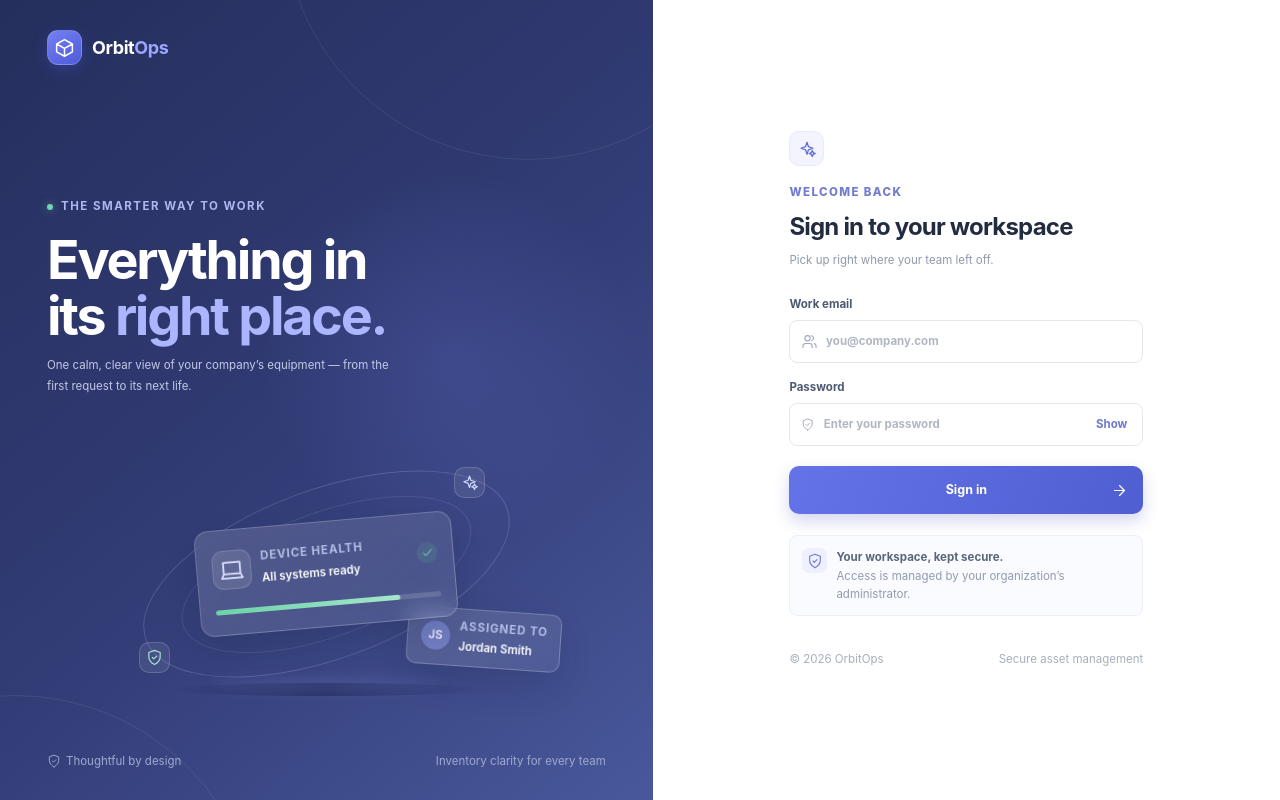
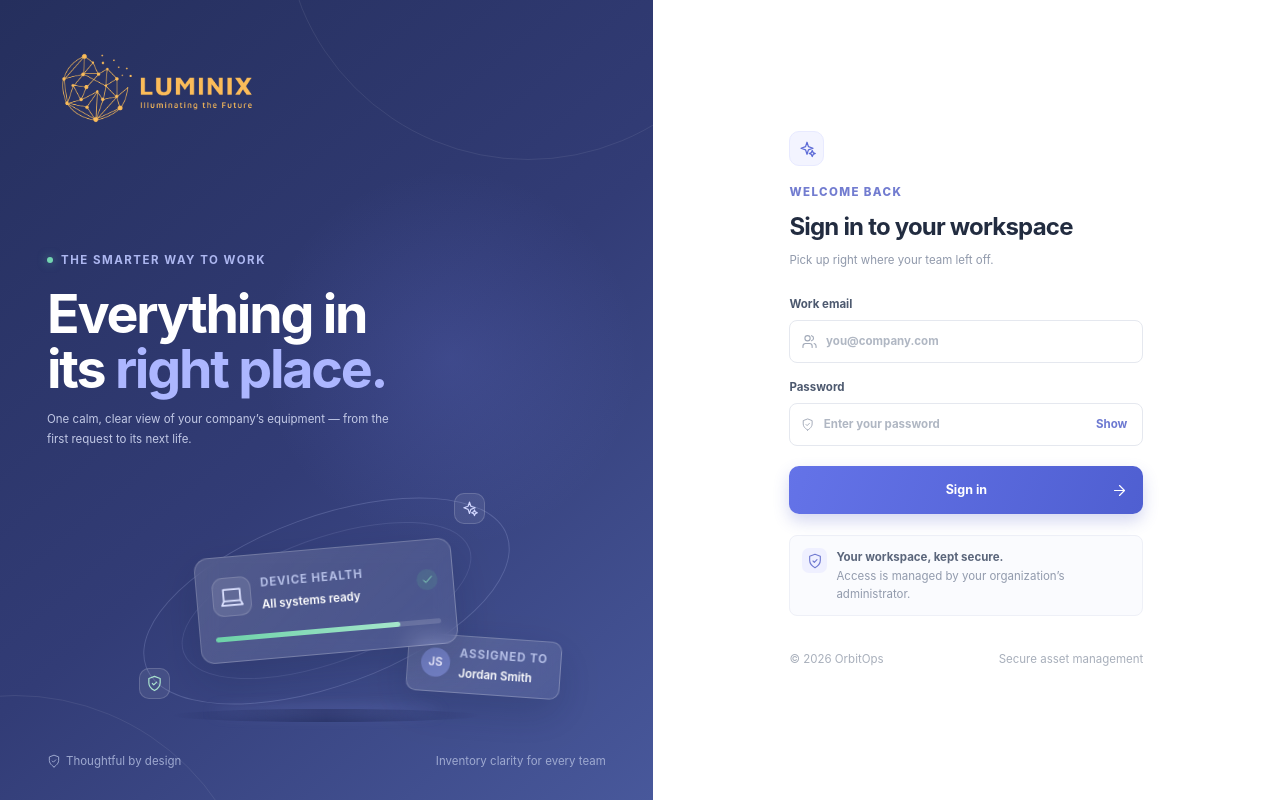
Before and after one commit to Rathana-SOKHA/it-asset-management-frontend, a React (Vite) app: page /login in a window 1280 px wide. Built offline with nearby package versions, Linux system fonts and the light colour scheme.

Commit message:
feat: update logo

```diff
--- a/src/App.css
+++ b/src/App.css
@@ -1,11 +1,11 @@
 .sr-only { position: absolute; width: 1px; height: 1px; padding: 0; margin: -1px; overflow: hidden; clip: rect(0, 0, 0, 0); white-space: nowrap; border: 0; }
 .app-shell { display: flex; min-height: 100vh; background: var(--canvas); }
-.sidebar { position: fixed; inset: 0 auto 0 0; z-index: 20; display: flex; width: 254px; flex-direction: column; padding: 25px 15px 14px; color: #e8ebfb; background: #171d36; }
-.brand-lockup { display: flex; align-items: center; gap: 11px; padding: 1px 10px 29px; }
-.brand-mark,.login-brand-mark { display: grid; width: 37px; height: 37px; place-items: center; color: #fff; border: 1px solid rgb(255 255 255 / 15%); border-radius: 12px; background: linear-gradient(145deg,#747ff1,#4f5cda); box-shadow: 0 5px 14px rgb(63 75 188 / 38%); }
-.brand-name { color: #fff; font-size: 19px; font-weight: 720; letter-spacing: -.5px; }
-.brand-name span,.login-brand > span:last-child span { color: #9da6ff; }
-.brand-caption { margin-top: 2px; color: #8891b3; font-size: 11.5px; font-weight: 750; letter-spacing: 1.4px; }
+.sidebar { position: fixed; inset: 0 auto 0 0; z-index: 20; display: flex; width: 254px; flex-direction: column; padding: 0 15px 14px; color: #e8ebfb; background: #171d36; }
+.brand-lockup { position: relative; display: flex; flex-direction: column; align-items: center; gap: 0; padding: 0 8px 26px; }
+.brand-lockup::before { position: absolute; top: 17px; left: 50%; width: 150px; height: 74px; border-radius: 50%; background: radial-gradient(ellipse,rgb(255 190 74 / 12%),transparent 70%); content: ""; transform: translateX(-50%); }
+.company-logo-sidebar { position: relative; display: block; width: 100%; max-width: 180px; height: auto; object-fit: contain; }
+.brand-caption { color: #aab1cf; font-size: 12px; font-weight: 600; letter-spacing: .3px; text-align: center; }
+.brand-lockup::after { width: 100%; max-width: 210px; height: 1px; margin-top: 17px; background: linear-gradient(90deg,transparent,#343a54 14%,#343a54 86%,transparent); content: ""; }
 .mobile-close,.mobile-menu { display: none !important; }
 .side-nav { flex: 1; overflow-y: auto; padding: 0 3px; scrollbar-width: none; -ms-overflow-style: none; }
 .side-nav::-webkit-scrollbar { display: none; }
@@ -403,7 +403,8 @@
 .login-showcase { position: relative; display: flex; min-height: 100vh; overflow: hidden; flex-direction: column; justify-content: space-between; padding: 30px 7.2%; color: #fff; background: linear-gradient(140deg,#252f5d 0%,#323c76 53%,#48589b 100%); }
 .login-showcase::before,.login-showcase::after { position: absolute; width: 490px; height: 490px; border: 1px solid rgb(255 255 255 / 8%); border-radius: 50%; content: ""; }.login-showcase::before { top: -330px; right: -120px; }.login-showcase::after { bottom: -385px; left: -230px; }
 .login-showcase-glow { position: absolute; top: 21%; right: 2%; width: 380px; height: 380px; border-radius: 50%; background: radial-gradient(circle,rgb(123 138 245 / 16%),transparent 70%); }
-.login-brand { position: relative; z-index: 2; display: flex; align-items: center; gap: 10px; color: #fff; font-size: 18px; font-weight: 720; letter-spacing: -.4px; }.login-brand-mark { width: 35px; height: 35px; border-radius: 11px; }
+.login-brand { position: relative; z-index: 2; display: flex; align-items: center; }
+.login-company-logo { display: block; width: 220px; max-width: 72%; height: auto; object-fit: contain; }
 .login-promise { position: relative; z-index: 2; align-self: flex-start; margin-top: 64px; }.login-kicker { display: flex; align-items: center; gap: 8px; color: #adb7f0; font-size: 11.5px; font-weight: 740; letter-spacing: 1.5px; }.login-kicker > span { width: 6px; height: 6px; border-radius: 50%; background: #73d5b1; box-shadow: 0 0 10px rgb(115 213 177 / 55%); }
 .login-promise h1 { margin: 17px 0 12px; color: #fff; font-size: clamp(38px,4.2vw,57px); font-weight: 670; letter-spacing: -2.2px; line-height: 1.03; }.login-promise h1 span { color: #acb6ff; }.login-promise p { max-width: 354px; margin: 0; color: #c2c9e6; font-size: 11.5px; line-height: 1.8; }
 .login-art { position: relative; z-index: 1; display: grid; width: 100%; max-width: 480px; height: 243px; align-self: center; place-items: center; margin: -13px 0 -12px; }.login-art-orbit { position: absolute; border: 1px solid rgb(199 207 255 / 20%); border-radius: 50%; transform: rotate(-20deg); }.orbit-outer { width: 385px; height: 170px; }.orbit-inner { width: 305px; height: 125px; border-color: rgb(199 207 255 / 12%); }
@@ -426,7 +427,7 @@
 }
 @media (max-width: 820px) {
   .sidebar { z-index: 40; width: 270px; transform: translateX(-105%); transition: transform .22s ease; }.sidebar-open { transform: translateX(0); }.sidebar-backdrop { position: fixed; inset: 0; z-index: 30; border: 0; background: rgb(18 24 42 / 40%); }
-  .mobile-menu { display: inline-grid !important; }.mobile-close { display: inline-grid !important; margin-left: auto; color: #9ea7c4; }.main-column { width: 100%; margin-left: 0; }.topbar { height: 60px; padding: 0 20px; }.breadcrumb { margin-right: auto; margin-left: 9px; }.topbar-actions { gap: 11px; }.page-main { padding: 27px 21px 34px; }.app-footer { padding: 14px 21px; }.dashboard-main-grid,.dashboard-lower-grid { grid-template-columns: 1fr 1fr; }.report-grid { grid-template-columns: 1fr 1fr; }
+  .mobile-menu { display: inline-grid !important; }.mobile-close { position: absolute; top: 2px; right: 2px; display: inline-grid !important; margin: 0; color: #9ea7c4; }.main-column { width: 100%; margin-left: 0; }.topbar { height: 60px; padding: 0 20px; }.breadcrumb { margin-right: auto; margin-left: 9px; }.topbar-actions { gap: 11px; }.page-main { padding: 27px 21px 34px; }.app-footer { padding: 14px 21px; }.dashboard-main-grid,.dashboard-lower-grid { grid-template-columns: 1fr 1fr; }.report-grid { grid-template-columns: 1fr 1fr; }
 }
 @media (max-width: 620px) {
   .topbar { padding: 0 13px; }.breadcrumb { font-size: 11.5px; }.breadcrumb strong { max-width: 145px; overflow: hidden; font-size: 11.5px; text-overflow: ellipsis; white-space: nowrap; }.global-search { display: none; }.topbar-greeting,.topbar-divider { display: none; }.topbar-actions { gap: 7px; }
@@ -442,5 +443,5 @@
   .report-hero { min-height: 225px; padding: 22px 19px; }.report-hero h2 { font-size: 22px; }.report-hero p { max-width: 235px; font-size: 11.5px; }.report-hero-art { position: absolute; right: -58px; bottom: -8px; width: 205px; height: 142px; opacity: .6; }.report-art-card { width: 129px; padding: 10px; }.report-art-card > strong { font-size: 20px; }.report-metrics { gap: 8px; }.report-metrics article { padding: 10px 8px; grid-template-columns: 28px 1fr; column-gap: 6px; }.report-metric-icon { width: 27px; height: 27px; }.report-metrics article > strong { font-size: 14px; }.report-metrics small { font-size: 11.5px; }.report-grid { grid-template-columns: 1fr; gap: 9px; }.report-wide-card { grid-column: auto; }.report-card { padding: 15px; }.report-attention-grid { grid-template-columns: 1fr; }.report-status-row { grid-template-columns: 90px 1fr 22px; }.report-category-row { grid-template-columns: 8px minmax(55px,1fr) 20px .8fr; font-size: 11.5px; }
   .my-asset-grid { grid-template-columns: 1fr; }.my-assets-help { flex-wrap: wrap; }.my-assets-help > a { width: 100%; margin-left: 40px; }
   .modal-backdrop { align-items: end; padding: 9px; }.modal-panel { max-height: 92vh; border-radius: 13px 13px 9px 9px; }.modal-heading { padding: 16px; }.modal-form { padding: 15px 16px 17px; }.form-grid { grid-template-columns: 1fr; gap: 11px; }.detail-grid { grid-template-columns: repeat(2,minmax(0,1fr)); }.asset-detail { padding: 13px; }.detail-hero { flex-wrap: wrap; }.detail-price { margin-left: auto; }.detail-actions { flex-wrap: wrap; }.detail-actions .button { padding: 0 9px; font-size: 11.5px; }
-  .login-page { display: block; }.login-showcase { display: none; }.login-form-side { min-height: 100vh; padding: 26px 23px; }.login-form-wrap { max-width: 420px; }.login-mobile-brand { display: flex; align-items: center; gap: 9px; margin-bottom: 50px; color: #303c79; font-size: 17px; font-weight: 720; }.login-mobile-brand .login-brand-mark { width: 33px; height: 33px; }.login-mobile-brand > span:last-child > span { color: #6975da; }.login-heading h2 { font-size: 22px; }.login-bottom { margin-top: 31px; }
+  .login-page { display: block; }.login-showcase { display: none; }.login-form-side { min-height: 100vh; padding: 26px 23px; }.login-form-wrap { max-width: 420px; }.login-mobile-brand { display: flex; align-items: center; margin-bottom: 50px; }.login-mobile-brand .login-company-logo { width: 185px; max-width: 100%; }.login-heading h2 { font-size: 22px; }.login-bottom { margin-top: 31px; }
 }
--- a/src/components/layouts/AppLayout.tsx
+++ b/src/components/layouts/AppLayout.tsx
@@ -6,6 +6,7 @@ import type { Paginator } from "../../utils/ui"
 import Icon from "../ui/Icon"
 import { getPageTitle } from "../../utils/navigation"
 import type { WorkspaceContext } from "../../hooks/useWorkspace"
+import companyLogo from "../../assets/images/companyLogo.png"
 
 interface AppLayoutProps {
   token: string
@@ -104,11 +105,8 @@ export default function AppLayout({ token, user, onLogout }: AppLayoutProps) {
       {sidebarOpen && <button className="sidebar-backdrop" aria-label="Close navigation" onClick={() => setSidebarOpen(false)} />}
       <aside className={`sidebar ${sidebarOpen ? "sidebar-open" : ""}`}>
         <div className="brand-lockup">
-          <div className="brand-mark"><Icon name="box" size={21} /></div>
-          <div>
-            <div className="brand-name">Orbit<span>Ops</span></div>
-            <div className="brand-caption">ASSET MANAGEMENT</div>
-          </div>
+          <img className="company-logo-sidebar" src={companyLogo} alt="Luminix - Illuminating the Future" />
+          <div className="brand-caption">IT Asset Management</div>
           <button className="icon-button mobile-close" onClick={() => setSidebarOpen(false)} aria-label="Close menu"><Icon name="close" /></button>
         </div>
 
--- a/src/features/auth/pages/Login.tsx
+++ b/src/features/auth/pages/Login.tsx
@@ -4,6 +4,7 @@ import Icon from "../../../components/ui/Icon"
 import { ApiError } from "../../../plugins/axios"
 import { login } from "../services/authService"
 import type { AuthUser } from "../types/auth.type"
+import companyLogo from "../../../assets/images/companyLogo.png"
 
 interface LoginProps {
   onLogin: (token: string, user: AuthUser) => void
@@ -39,7 +40,7 @@ export default function Login({ onLogin }: LoginProps) {
     <main className="login-page">
       <section className="login-showcase">
         <div className="login-showcase-glow" />
-        <div className="login-brand"><span className="login-brand-mark"><Icon name="box" size={21} /></span><span>Orbit<span>Ops</span></span></div>
+        <div className="login-brand"><img className="login-company-logo" src={companyLogo} alt="Luminix - Illuminating the Future" /></div>
         <div className="login-promise">
           <div className="login-kicker"><span /> THE SMARTER WAY TO WORK</div>
           <h1>Everything in<br />its <span>right place.</span></h1>
@@ -57,7 +58,7 @@ export default function Login({ onLogin }: LoginProps) {
 
       <section className="login-form-side">
         <div className="login-form-wrap">
-          <div className="login-mobile-brand"><span className="login-brand-mark"><Icon name="box" size={20} /></span><span>Orbit<span>Ops</span></span></div>
+          <div className="login-mobile-brand"><img className="login-company-logo" src={companyLogo} alt="Luminix - Illuminating the Future" /></div>
           <div className="login-heading"><span className="login-welcome-icon"><Icon name="sparkles" size={18} /></span><p>WELCOME BACK</p><h2>Sign in to your workspace</h2><span>Pick up right where your team left off.</span></div>
           <form onSubmit={handleSubmit} className="login-form">
             {error && <div className="login-error" role="alert"><Icon name="activity" size={17} /><span>{error}</span></div>}
```
Also changed, not shown: src/assets/images/companyLogo.png (added).
